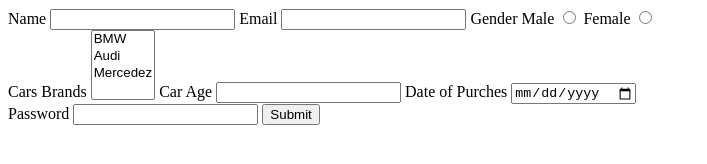
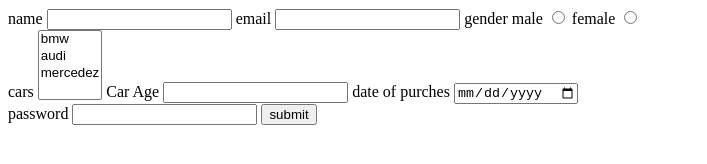
Before and after one commit to acciojob/car-insurance-form-jain009, a website: page main.html in a window 1280 px wide. Shown: the whole page, without its empty margins (0-707 px from the left). Drawn offline with Linux system fonts and the light colour scheme.

Commit message:
created a submission

```diff
--- a/main.html
+++ b/main.html
@@ -8,34 +8,34 @@
 
 <body>
 	<!-- the entire body must be written by student -->
-	<form>
-		<label for="name">Name</label>
+	<form method="post">
+		<label for="name">name</label>
 		<input  required id="name" type="text" >
-		<label for =email >Email</label>
+		<label for =email >email</label>
 		<input required type="email" id="email">
-		<label  >Gender
-		<label for="male">Male</label>
+		<label  >gender
+		<label for="male">male</label>
 		<input required id="male" type="radio" >
-		<label for="female">Female</label>
+		<label for="female">female</label>
 		<input required id="female" type="radio" >
 		</label>
 		<br />
-		<label for="cars-brand">Cars Brands</label>
-		<select id="cars-brand" multiple>
-			<option>BMW</option>
-			<option>Audi</option>
-			<option>Mercedez</option>
+		<label for="carrage">cars</label>
+		<select id="carrage" multiple>
+			<option>bmw</option>
+			<option>audi</option>
+			<option>mercedez</option>
 		</select>
 
 
 		<label for="carrage">Car Age</label>
 		<input required type="number" id="carrage">
-		<label for="">Date of Purches</label>
+		<label for="dop">date of purches</label>
 		<input required type="date" id="dop">
 		<br />
-		<label for="password">Password</label>
+		<label for="password">password</label>
 		<input required id="password" type="password">
-			<button>Submit</button>
+			<button>submit</button>
 	</form>
     <script type="text/javascript" src="./script.js">
 </script>
```
